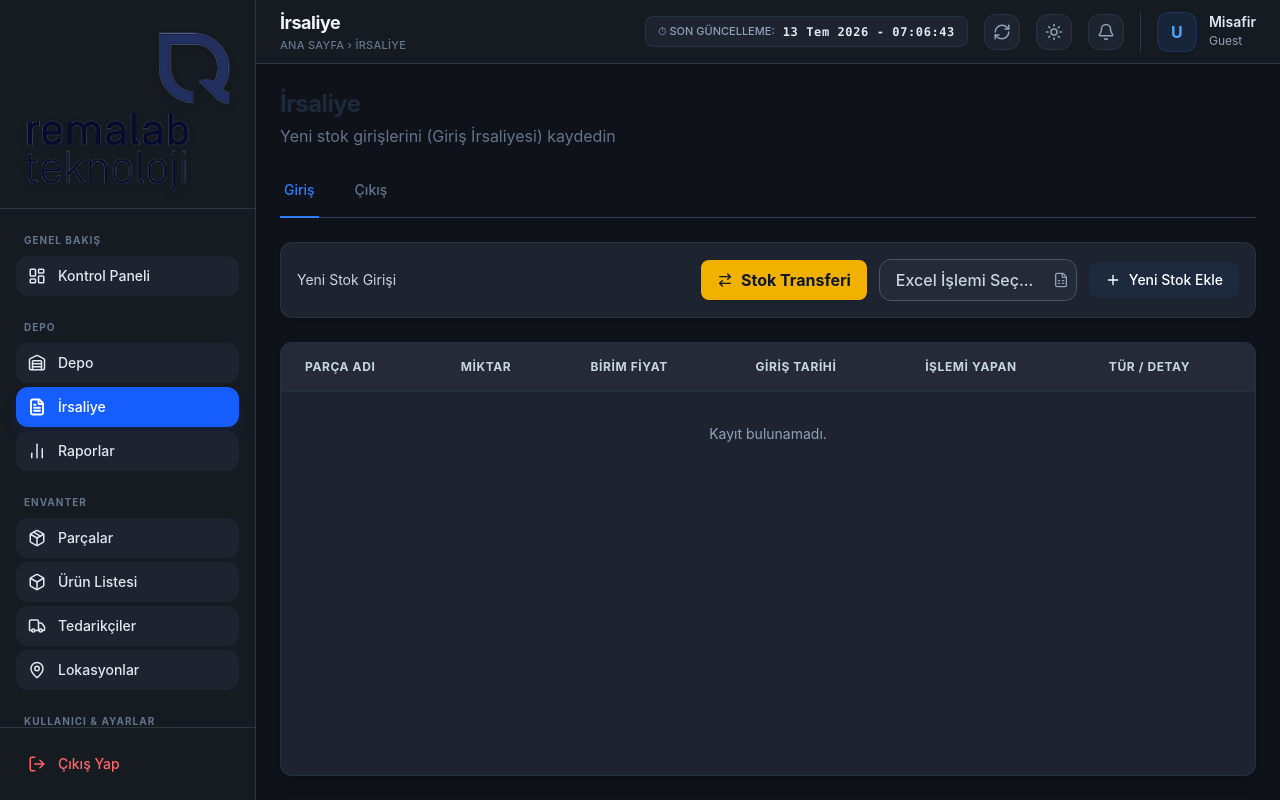
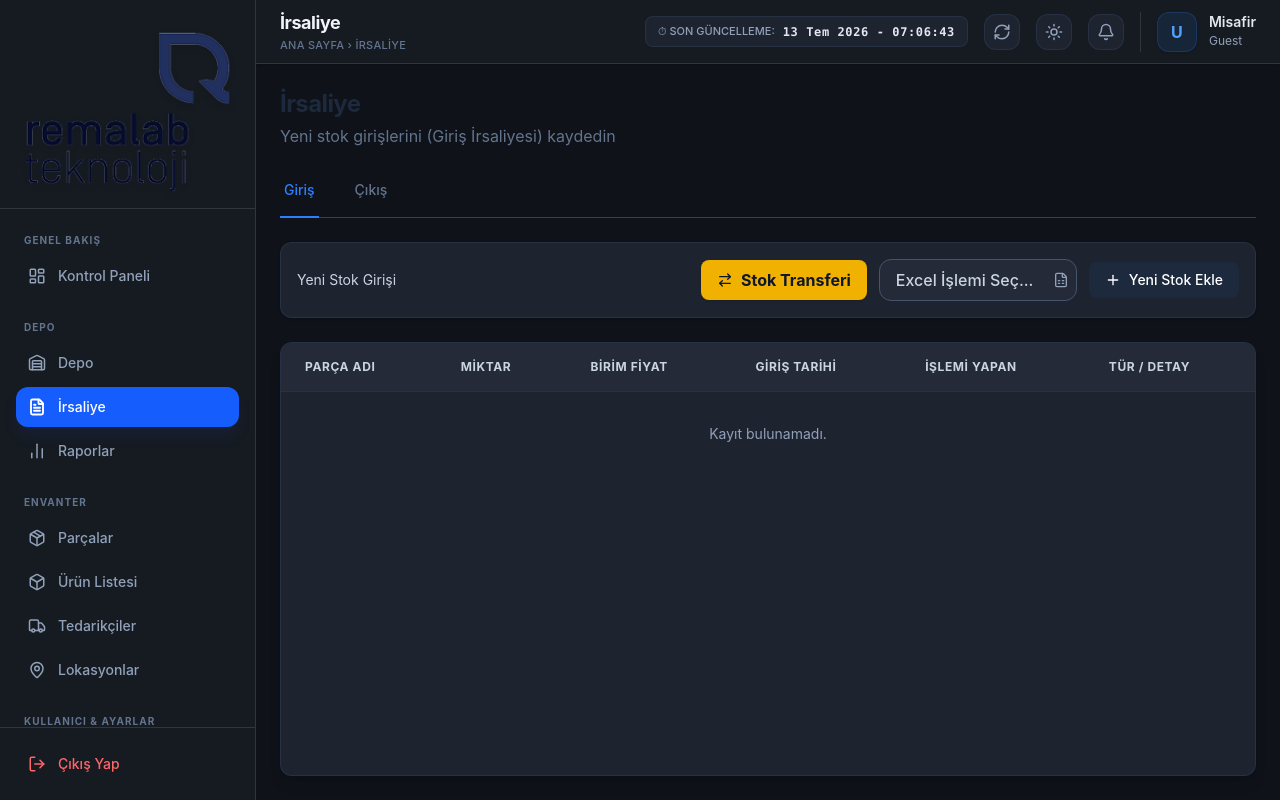
Before and after one commit to YusufPEKERR/remalab, a React (Vite) app in the folder frontend/: page /irsaliye in a window 1280 px wide. Built offline with nearby package versions, Linux system fonts and the light colour scheme.

Commit message:
fix: sol menudeki (sidebar) butonlarin hover ve aktif durumlari eski duzgun haline getirildi

```diff
--- a/frontend/src/layouts/MainLayout.jsx
+++ b/frontend/src/layouts/MainLayout.jsx
@@ -146,8 +146,8 @@ export default function MainLayout() {
                       href={item.path}
                       className={`flex items-center gap-3 px-3 py-2.5 rounded-xl text-sm font-medium transition-all duration-200 ${
                         isActive
-                          ? 'bg-blue-600 text-slate-900 dark:text-white shadow-lg shadow-blue-900/20'
-                          : 'text-slate-400 hover:bg-white dark:bg-[#1e2330] hover:text-slate-800 dark:text-slate-200'
+                          ? 'bg-blue-600 text-white shadow-lg shadow-blue-900/20'
+                          : 'text-slate-500 dark:text-slate-400 hover:text-slate-900 dark:hover:text-slate-200 hover:bg-slate-100 dark:hover:bg-[#2a3142]'
                       }`}
                       onClick={(e) => {
                         e.preventDefault();
```
